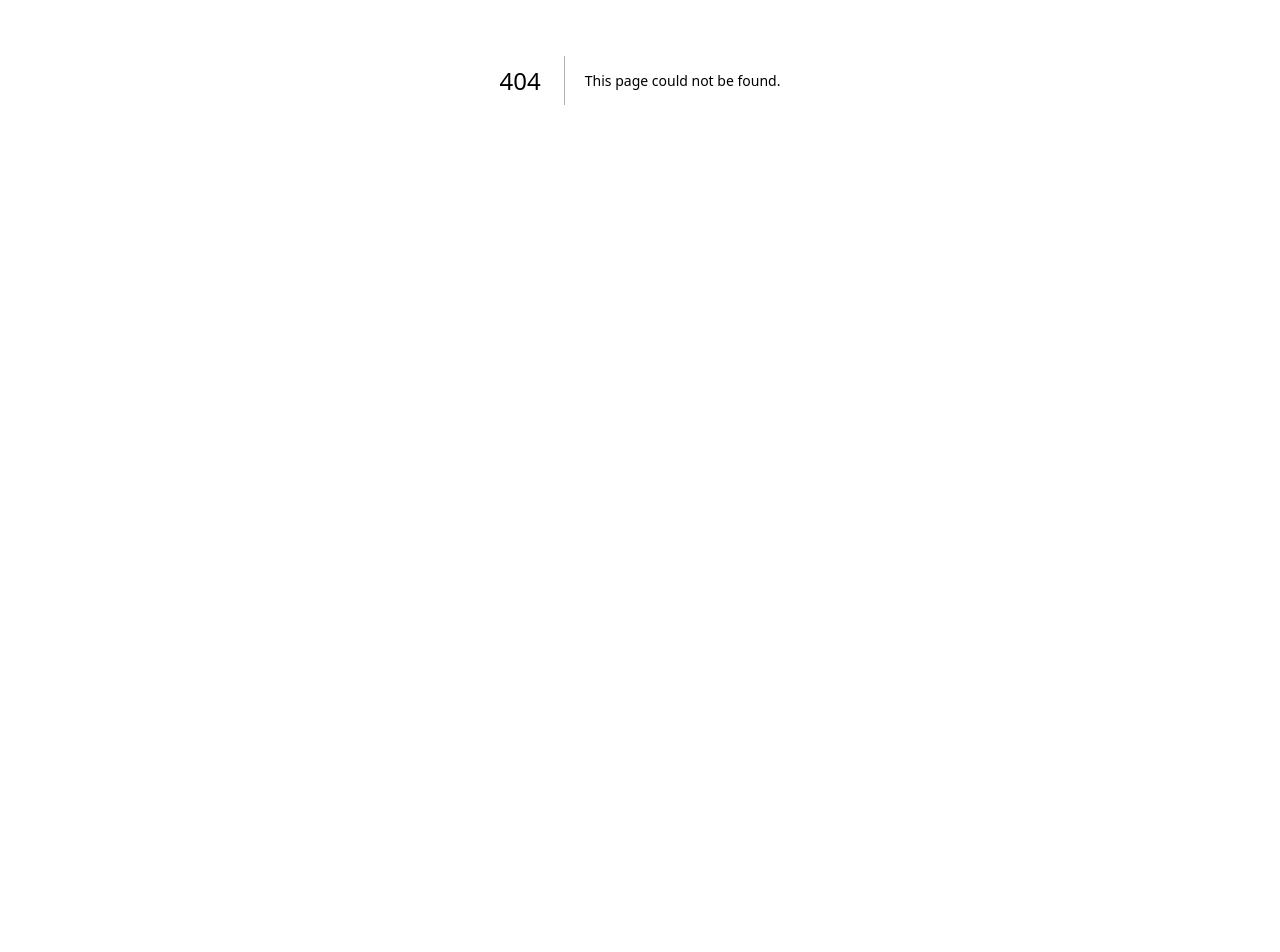
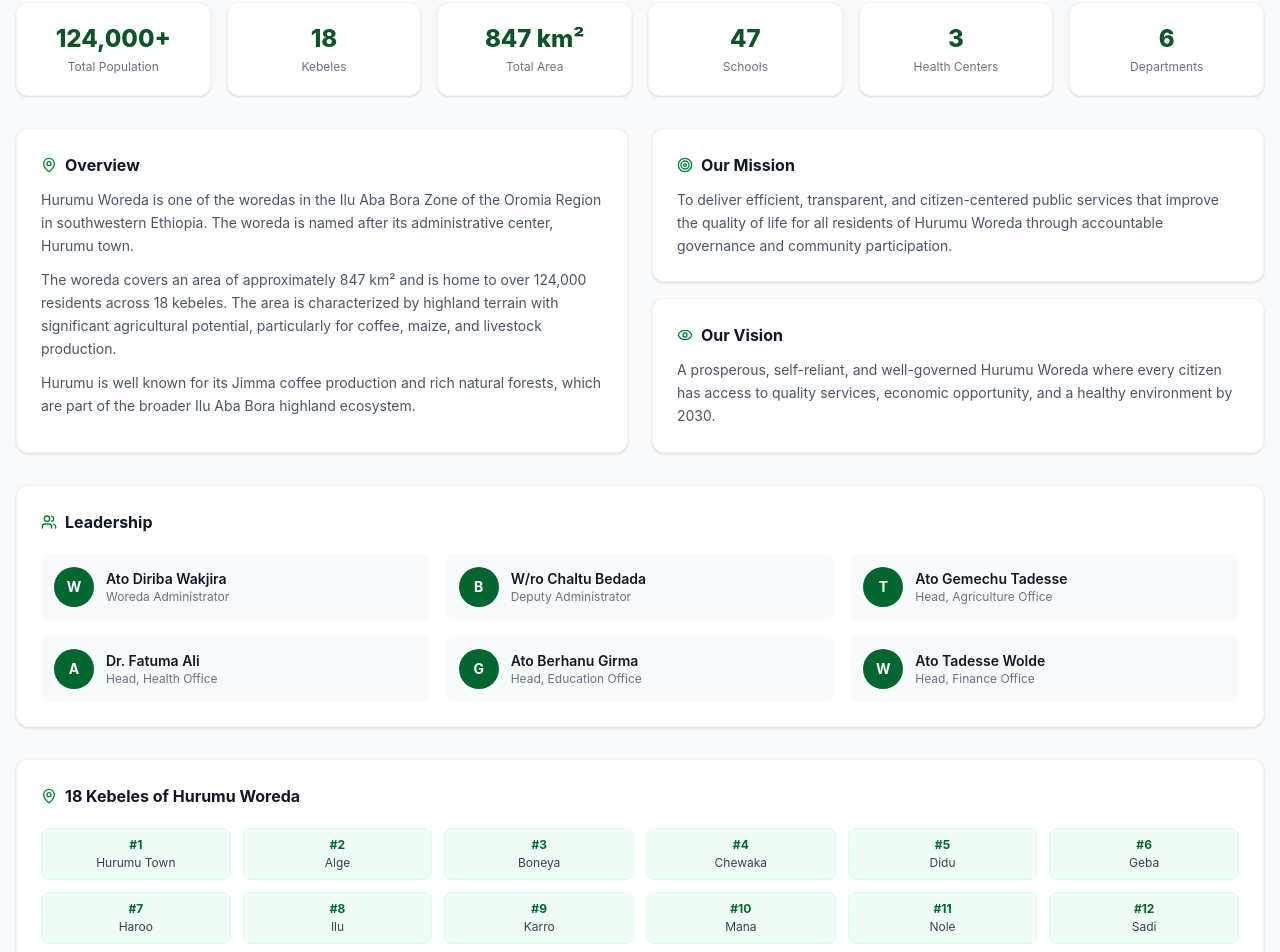
Before and after one commit to dawit-gt/hurumu-woreda-project, a Next.js app in the folder hurumu-web/: page /about in a window 1280 px wide. Before the commit this address had no page. Shown: the part 320-1272 px from the top of the page. Before the commit the page ends 800 px from the top, so only its background shows below. Built offline with nearby package versions, Linux system fonts and the light colour scheme.

Commit message:
add about page

```diff
--- /dev/null
+++ b/hurumu-web/app/(public)/about/page.tsx
@@ -0,0 +1,126 @@
+import { Users, MapPin, Target, Eye } from 'lucide-react';
+
+const STATS = [
+  { value: '124,000+', label: 'Total Population' },
+  { value: '18', label: 'Kebeles' },
+  { value: '847 km²', label: 'Total Area' },
+  { value: '47', label: 'Schools' },
+  { value: '3', label: 'Health Centers' },
+  { value: '6', label: 'Departments' },
+];
+
+const KEBELES = [
+  'Hurumu Town', 'Alge', 'Boneya', 'Chewaka', 'Didu', 'Geba',
+  'Haroo', 'Ilu', 'Karro', 'Mana', 'Nole', 'Sadi',
+  'Supe', 'Tibe', 'Wama', 'Yayo', 'Zara', 'Zuria',
+];
+
+const LEADERSHIP = [
+  { name: 'Ato Diriba Wakjira', role: 'Woreda Administrator' },
+  { name: 'W/ro Chaltu Bedada', role: 'Deputy Administrator' },
+  { name: 'Ato Gemechu Tadesse', role: 'Head, Agriculture Office' },
+  { name: 'Dr. Fatuma Ali', role: 'Head, Health Office' },
+  { name: 'Ato Berhanu Girma', role: 'Head, Education Office' },
+  { name: 'Ato Tadesse Wolde', role: 'Head, Finance Office' },
+];
+
+export default function AboutPage() {
+  return (
+    <div className="bg-gray-50 min-h-screen">
+      {/* Header */}
+      <div className="bg-green-900 text-white py-12 px-4">
+        <div className="max-w-7xl mx-auto">
+          <div className="text-xs font-bold text-yellow-400 uppercase tracking-widest mb-2">About Us</div>
+          <h1 className="text-3xl font-extrabold mb-2">Hurumu Woreda</h1>
+          <p className="text-green-200 text-sm">Ilu Aba Bora Zone · Oromia Region · Ethiopia</p>
+        </div>
+      </div>
+
+      <div className="max-w-7xl mx-auto px-4 py-10 space-y-8">
+
+        {/* Stats */}
+        <div className="grid grid-cols-2 md:grid-cols-3 lg:grid-cols-6 gap-4">
+          {STATS.map(stat => (
+            <div key={stat.label} className="bg-white rounded-xl border border-gray-100 p-5 text-center shadow-sm">
+              <div className="text-2xl font-extrabold text-green-900 mb-1">{stat.value}</div>
+              <div className="text-xs text-gray-500">{stat.label}</div>
+            </div>
+          ))}
+        </div>
+
+        {/* Overview + Vision/Mission */}
+        <div className="grid md:grid-cols-2 gap-6">
+          <div className="bg-white rounded-xl border border-gray-100 p-6 shadow-sm">
+            <h2 className="text-base font-bold text-gray-900 mb-3 flex items-center gap-2">
+              <MapPin size={16} className="text-green-700" /> Overview
+            </h2>
+            <p className="text-sm text-gray-600 leading-relaxed mb-3">
+              Hurumu Woreda is one of the woredas in the Ilu Aba Bora Zone of the Oromia Region in southwestern Ethiopia. The woreda is named after its administrative center, Hurumu town.
+            </p>
+            <p className="text-sm text-gray-600 leading-relaxed mb-3">
+              The woreda covers an area of approximately 847 km² and is home to over 124,000 residents across 18 kebeles. The area is characterized by highland terrain with significant agricultural potential, particularly for coffee, maize, and livestock production.
+            </p>
+            <p className="text-sm text-gray-600 leading-relaxed">
+              Hurumu is well known for its Jimma coffee production and rich natural forests, which are part of the broader Ilu Aba Bora highland ecosystem.
+            </p>
+          </div>
+
+          <div className="space-y-4">
+            <div className="bg-white rounded-xl border border-gray-100 p-6 shadow-sm">
+              <h2 className="text-base font-bold text-gray-900 mb-3 flex items-center gap-2">
+                <Target size={16} className="text-green-700" /> Our Mission
+              </h2>
+              <p className="text-sm text-gray-600 leading-relaxed">
+                To deliver efficient, transparent, and citizen-centered public services that improve the quality of life for all residents of Hurumu Woreda through accountable governance and community participation.
+              </p>
+            </div>
+            <div className="bg-white rounded-xl border border-gray-100 p-6 shadow-sm">
+              <h2 className="text-base font-bold text-gray-900 mb-3 flex items-center gap-2">
+                <Eye size={16} className="text-green-700" /> Our Vision
+              </h2>
+              <p className="text-sm text-gray-600 leading-relaxed">
+                A prosperous, self-reliant, and well-governed Hurumu Woreda where every citizen has access to quality services, economic opportunity, and a healthy environment by 2030.
+              </p>
+            </div>
+          </div>
+        </div>
+
+        {/* Leadership */}
+        <div className="bg-white rounded-xl border border-gray-100 p-6 shadow-sm">
+          <h2 className="text-base font-bold text-gray-900 mb-5 flex items-center gap-2">
+            <Users size={16} className="text-green-700" /> Leadership
+          </h2>
+          <div className="grid sm:grid-cols-2 lg:grid-cols-3 gap-4">
+            {LEADERSHIP.map(person => (
+              <div key={person.name} className="flex items-center gap-3 p-3 rounded-lg border border-gray-50 bg-gray-50">
+                <div className="w-10 h-10 rounded-full bg-green-800 text-white flex items-center justify-center font-bold text-sm flex-shrink-0">
+                  {person.name.split(' ').slice(-1)[0][0]}
+                </div>
+                <div>
+                  <p className="text-sm font-semibold text-gray-900">{person.name}</p>
+                  <p className="text-xs text-gray-500">{person.role}</p>
+                </div>
+              </div>
+            ))}
+          </div>
+        </div>
+
+        {/* Kebeles */}
+        <div className="bg-white rounded-xl border border-gray-100 p-6 shadow-sm">
+          <h2 className="text-base font-bold text-gray-900 mb-5 flex items-center gap-2">
+            <MapPin size={16} className="text-green-700" /> 18 Kebeles of Hurumu Woreda
+          </h2>
+          <div className="grid grid-cols-2 sm:grid-cols-3 md:grid-cols-6 gap-3">
+            {KEBELES.map((kebele, i) => (
+              <div key={kebele} className="bg-green-50 border border-green-100 rounded-lg px-3 py-2 text-center">
+                <div className="text-xs font-bold text-green-800">#{i + 1}</div>
+                <div className="text-xs text-gray-700 mt-0.5">{kebele}</div>
+              </div>
+            ))}
+          </div>
+        </div>
+
+      </div>
+    </div>
+  );
+}
```
